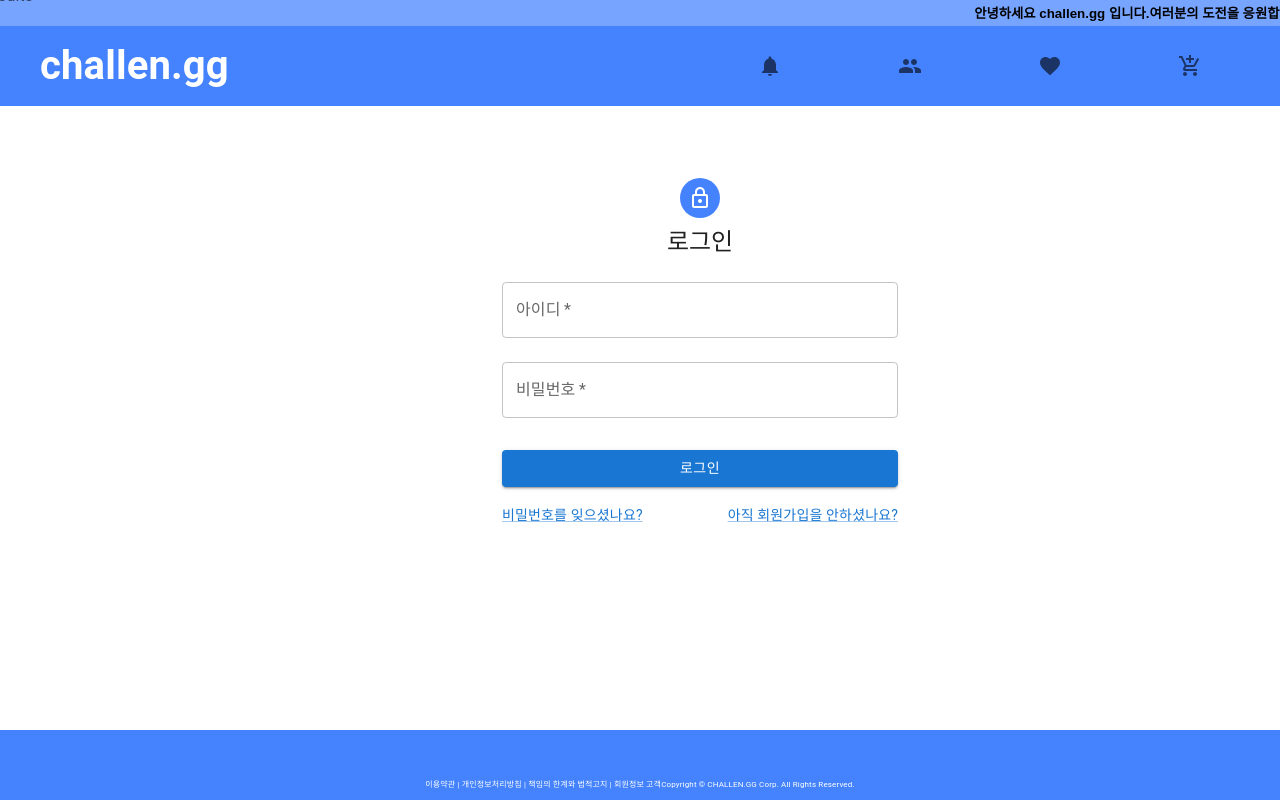
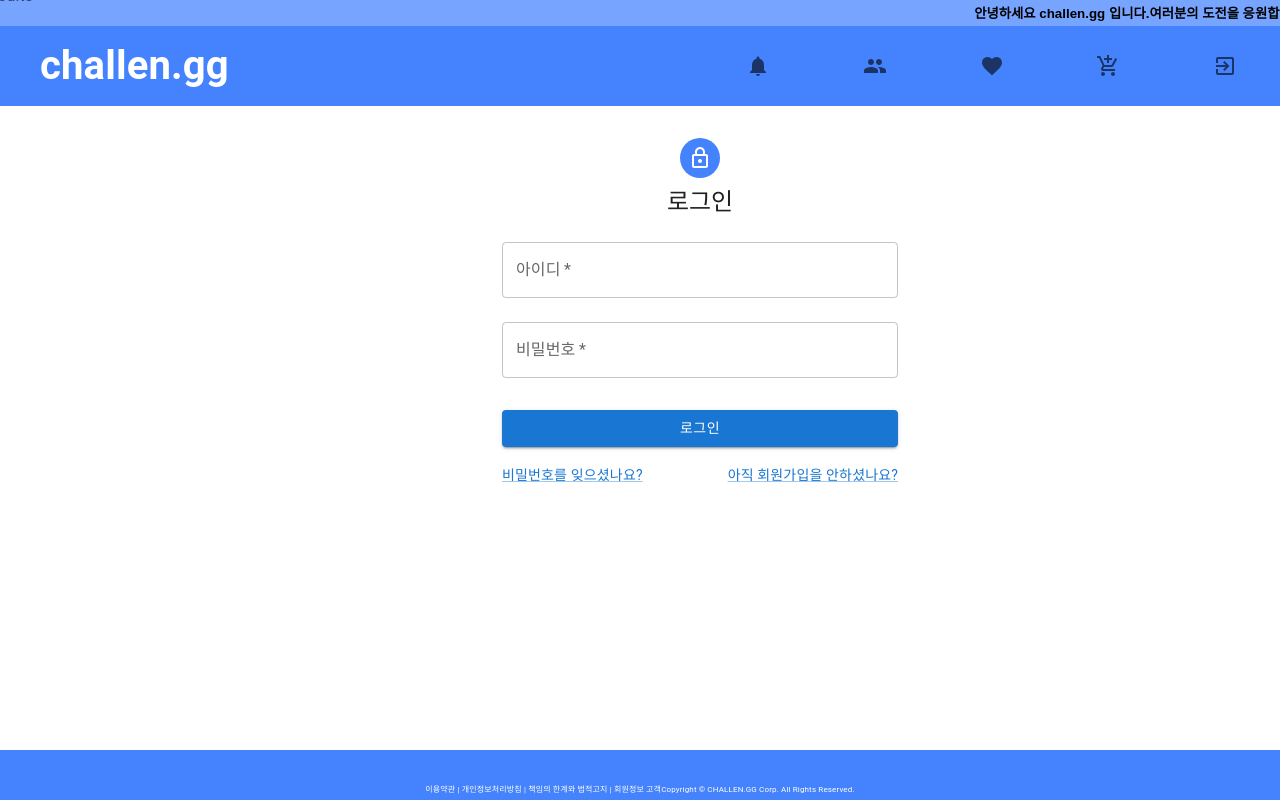
Before and after one commit to JOY-org/CHALLEN.GG_FE, a React (Create React App) app: page /signin in a window 1280 px wide. Shown: the top 800 px of the page. Built offline with nearby package versions, Linux system fonts and the light colour scheme.

Commit message:
signin/up

```diff
--- a/src/components/Banner.jsx
+++ b/src/components/Banner.jsx
@@ -1,10 +1,17 @@
 import React from 'react';
 import styles from '../components/css_module/Banner.module.css';
 const Banner = () => {
+    const randomChoiceAD = () => {
+        const advertise = ["한국장학재단tel:02-4252-1845",
+                            "한빛고아원 봉사자모집",
+                            "아름드리 양로원 어버이날 행사 봉사자모집"]
+        const idx = Math.floor(Math.random() * advertise.length);
+        return advertise[idx]
+    }
     return (
             <span className='first'>
                 {/* 매번 필요한 공지사항을 씀 */}
-                한국 봉사재단 전화번호 010-5555-5555 많은 기부 바랍니다
+                {randomChoiceAD()}
             </span>
 
     );
--- a/src/components/css_module/Footer.module.css
+++ b/src/components/css_module/Footer.module.css
@@ -1,22 +1,18 @@
 .Footer{
     background-color: #4483FD;
     width: 100%;
-    height: 10vh;
     display: flex;
     justify-content: center;
     align-items: center;
     position: fixed;
-
+    height: 80px;
 }
 .p{
-
     cursor: pointer;
     background-color:#4483FD;
     color: white;
     font-size: 8px;
-    margin-top: 30px ;
     display: flex;
     justify-content: center;
     align-items: center;
-
 }
--- a/src/components/layout/Header.jsx
+++ b/src/components/layout/Header.jsx
@@ -11,6 +11,8 @@
 import Banner from "../Banner";
 import NotificationsIcon from '@mui/icons-material/Notifications';
 import SwipeableEdgeDrawer from "../AlarmDrawer"
+import ExitToAppIcon from '@mui/icons-material/ExitToApp';
+import VpnKeyIcon from '@mui/icons-material/VpnKey';
 //styleHeader.HeaderClass:헤더 전체
 //logo:challen.gg 로고
 
@@ -97,10 +99,23 @@
                         onClick={() => goToMenu('/shopping')}
                     />}
                 />
-                <BottomNavigationAction
+                {/* <BottomNavigationAction
                     label="Logout"
                     value="Logout"
-                    icon={<LogoutIcon />} />
+                    icon={<LogoutIcon />} /> */}
+                <BottomNavigationAction
+                    label="SignIn"
+                    value="SignIn"
+                    icon={<ExitToAppIcon
+                        onClick={() => goToMenu('/signin')}
+                    />}
+                />
+                <BottomNavigationAction
+                    label="SignUp"
+                    value="SignUp"
+                    icon={< VpnKeyIcon
+                        onClick={() => goToMenu('/signup')}
+                        />} />
                 </BottomNavigation>
         </div>
         <SwipeableEdgeDrawer openDrawer={openDrawer} toggleDrawer={toggleDrawer} />
--- a/src/components/layout/Main.jsx
+++ b/src/components/layout/Main.jsx
@@ -1,8 +1,10 @@
+import { Box } from "@mui/material";
+
 const Main = ({children}) => {
     return (
-        <>
+        <Box sx={{minHeight: "calc(90vh - 100px)"}}>
             {children}
-        </>
+        </Box>
     );
 }
 
--- a/src/pages/Home.jsx
+++ b/src/pages/Home.jsx
@@ -1,8 +1,8 @@
 import styleHome from "../components/css_module/Home.module.css"
 import Challenge from "../components/Challenge";
-import Ranker from "./Ranker";
+import Ranker from "../components/Ranker";
 import { Children, useEffect, useState } from "react";
-import ChallengeModal from "./ChallengeModal";
+import ChallengeModal from "../components/ChallengeModal";
 import Btn from "../components/Btn";
 
 
--- a/src/pages/SignIn.jsx
+++ b/src/pages/SignIn.jsx
@@ -25,8 +25,7 @@
             <CssBaseline />
             <Box
                 sx={{
-                height:'70vh',
-                marginTop: 8,
+                marginTop: 3,
                 display: 'flex',
                 flexDirection: 'column',
                 alignItems: 'center',
--- a/src/pages/SignUp.jsx
+++ b/src/pages/SignUp.jsx
@@ -61,7 +61,7 @@
             <CssBaseline />
             <Box
                 sx={{
-                marginTop: 8,
+                marginTop: 3,
                 display: 'flex',
                 flexDirection: 'column',
                 alignItems: 'center',
```
Also changed, not shown: src/components/ChallengeModal.jsx (renamed from src/pages/ChallengeModal.jsx), src/components/Ranker.jsx (renamed from src/pages/Ranker.jsx).
